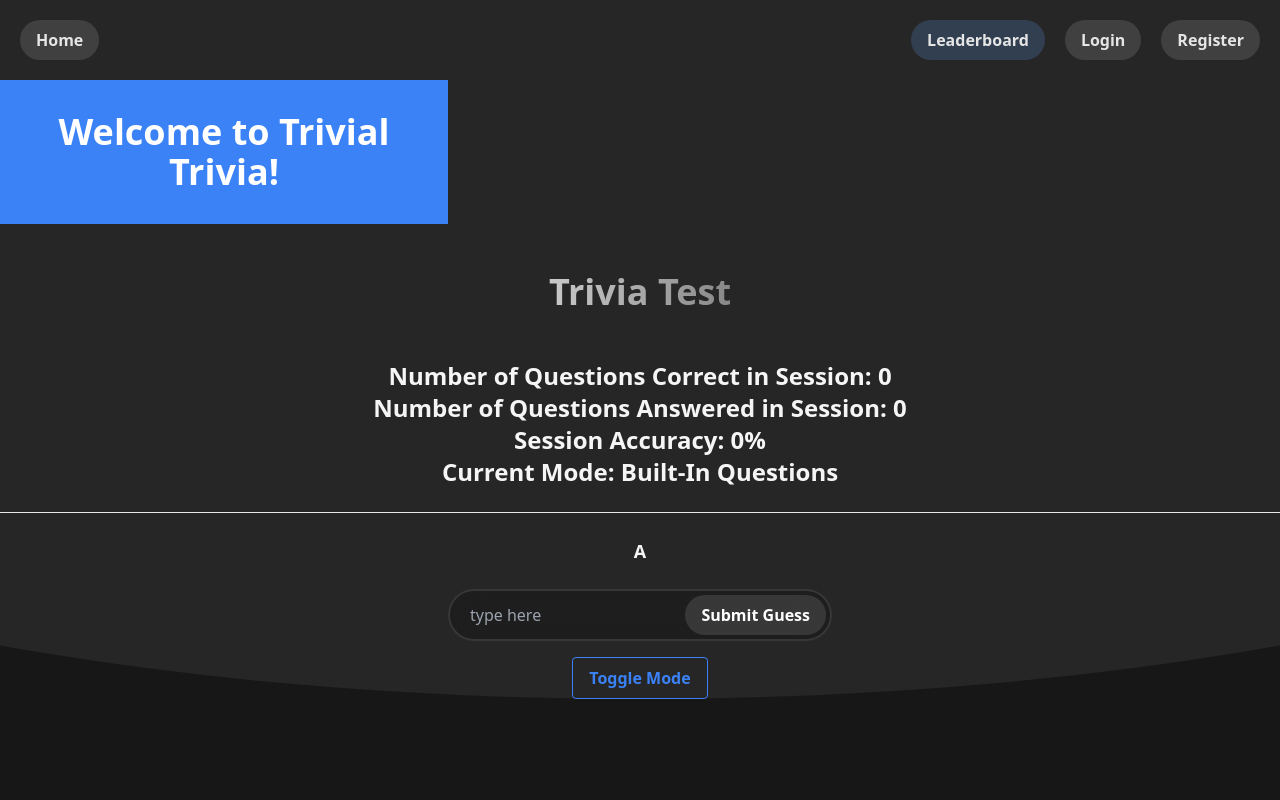
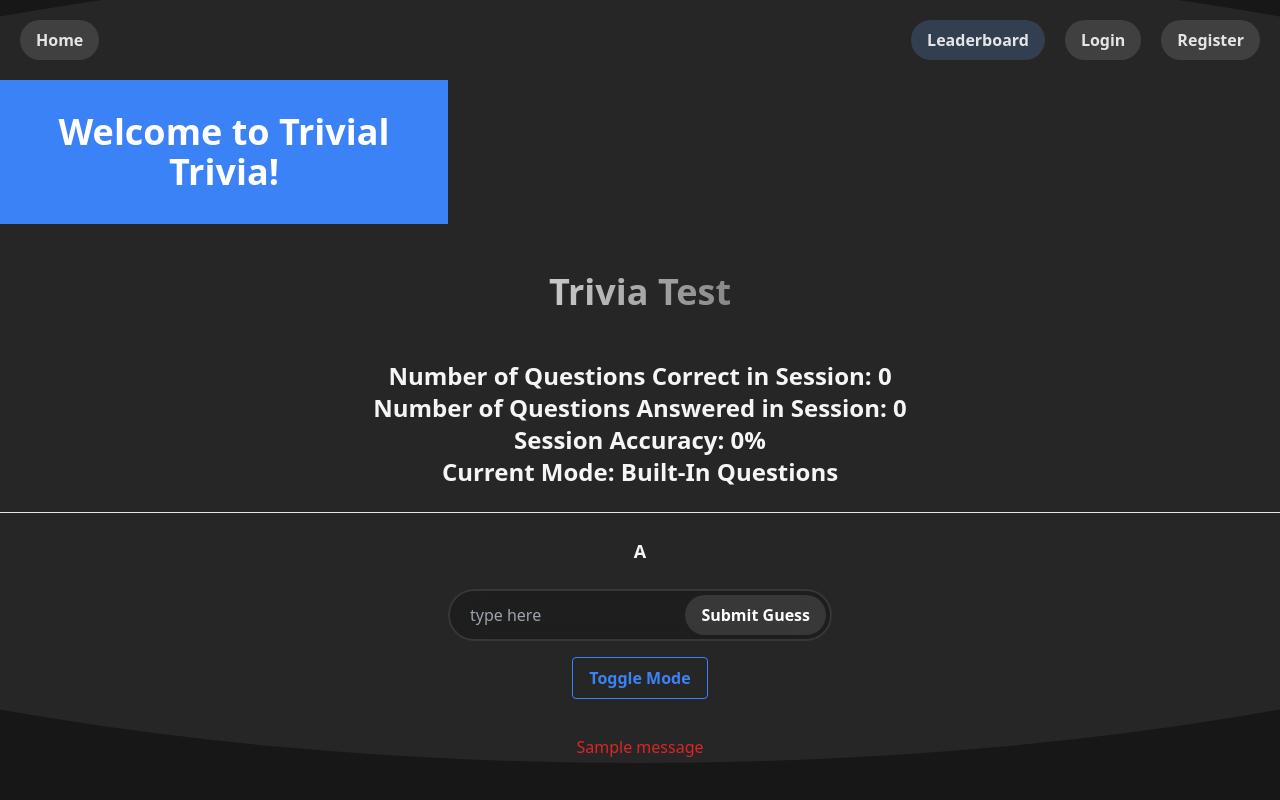
Before and after one commit to MericGit/TrivialTrivia, a Flask app: page / in a window 1280 px wide; the page is wider, and only the part inside the window is pictured. Run offline with Flask 2, Linux system fonts and the light colour scheme; one stand-in notice (Sample message) is shown; a database or web service that is not in the repository returns one stand-in record (values such as "Sample title"); data that the repository does not hold is empty; style sheets or scripts are compiled from the project's sources; some libraries are stand-ins or nearby versions.

Commit message:
Update index.html

```diff
--- a/flask_app/templates/index.html
+++ b/flask_app/templates/index.html
@@ -42,5 +42,11 @@
         <button type="submit" class="border border-blue-500 text-blue-500 hover:text-white hover:bg-blue-500 font-bold py-2 px-4 rounded mode-toggle-button">Toggle Mode</button>
       </form>
     </div>
+
+    <div class="flex justify-center py-5 text-red-600">
+      {% for msg in get_flashed_messages() %}
+        <h1>{{ msg }}</h1>
+      {% endfor %}
+    </div>
 </div>
 {% endblock %}
```
